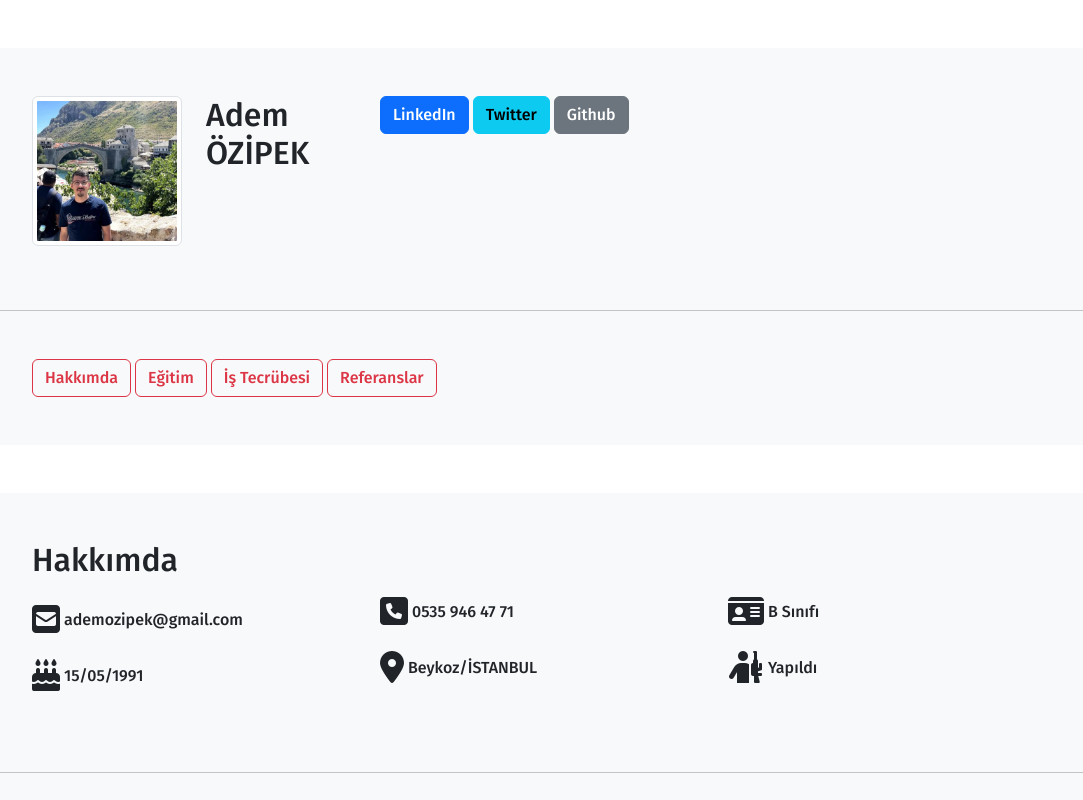
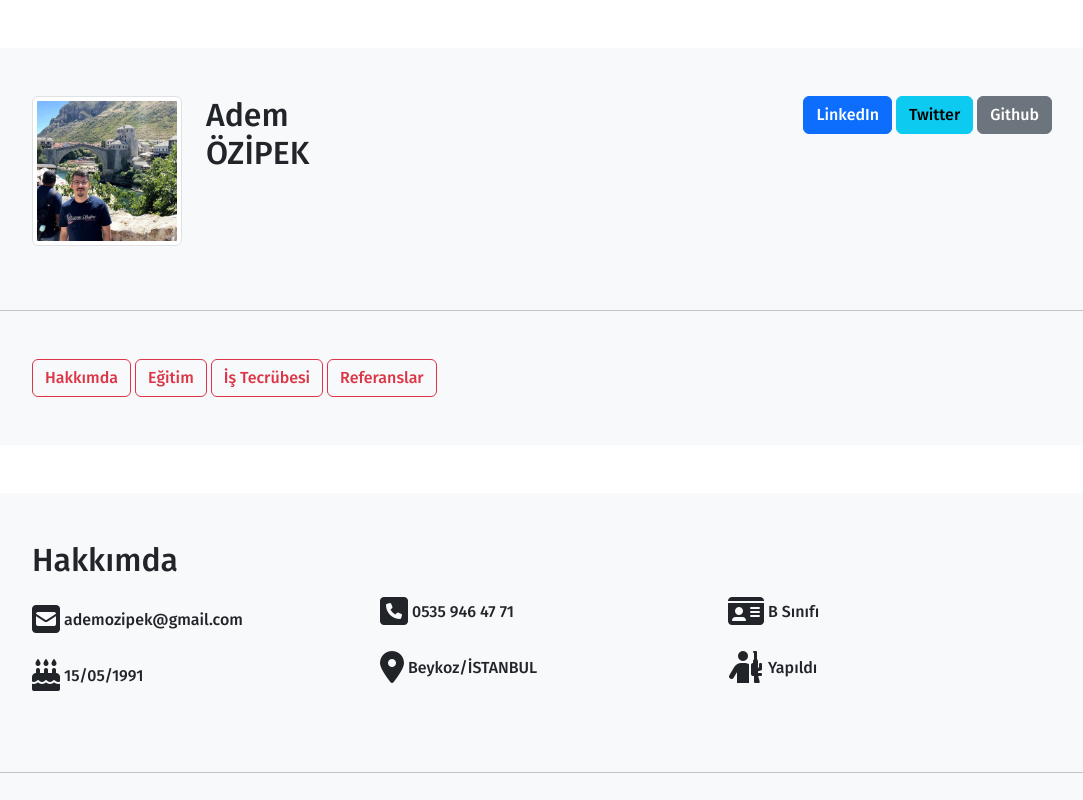
Before and after one commit to ademozipek/kodluyoruzilkrepo, a plain HTML site: page ozgecmis/index.html in a window 1280 px wide. Shown: the top 800 px of the page, without its empty margins (98-1181 px from the left). Drawn offline with Linux system fonts and the light colour scheme.

```diff
--- a/ozgecmis/index.html
+++ b/ozgecmis/index.html
@@ -26,7 +26,7 @@
             <div class="col-sm-12 col-md-6 col-xl-2">
                 <h2>Adem ÖZİPEK</h2>
             </div>
-            <div class="col-sm-12 col-md-6 col-xl-8">
+            <div class="col-sm-12 col-md-6 col-xl-8 text-end">
                 <a href="https://www.linkedin.com/in/ademözipek/"><button type="button" class="btn btn-primary">LinkedIn</button></a>
                 <a href="https://www.twitter.com/adem_ozipek/"><button type="button" class="btn btn-info">Twitter</button></a>
                 <a href="https://www.github.com/ademozipek/"><button type="button" class="btn btn-secondary">Github</button></a>
```
Also changed, not shown: 1 other file.
